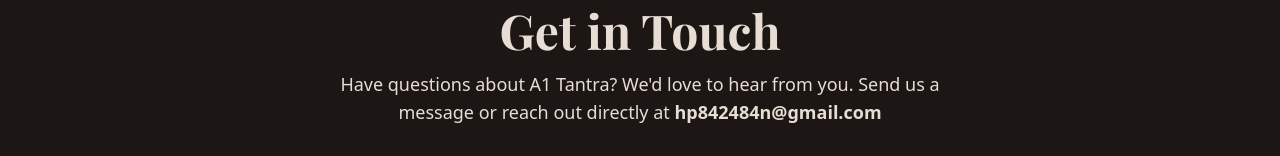
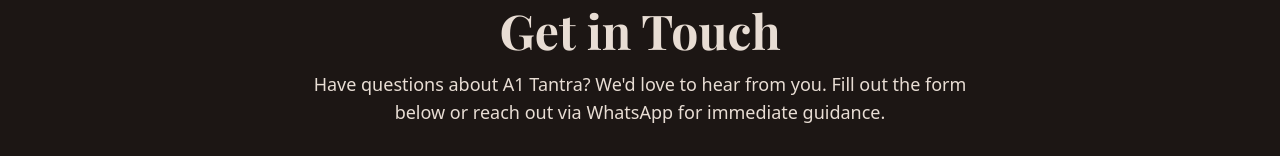
Before and after one commit to HarshalPatel1972/a1-tantra, a Next.js app: page /contact in a window 1280 px wide. Shown: the part 138-294 px from the top of the page. Built offline with nearby package versions, Linux system fonts and the light colour scheme; no server answers.

Commit message:
UI: Cleaned up contact page text and removed visible email address

```diff
--- a/app/contact/page.tsx
+++ b/app/contact/page.tsx
@@ -17,11 +17,8 @@ export default function ContactPage() {
               Get in Touch
             </h1>
             <p className="text-lg text-deep-brown/70 max-w-2xl mx-auto">
-              Have questions about A1 Tantra? We&apos;d love to hear from you. Send
-              us a message or reach out directly at{" "}
-              <a href="mailto:hp842484n@gmail.com" className="text-accent-red font-bold hover:underline">
-                hp842484n@gmail.com
-              </a>
+              Have questions about A1 Tantra? We&apos;d love to hear from you.
+              Fill out the form below or reach out via WhatsApp for immediate guidance.
             </p>
             <div className="mt-8 flex flex-wrap justify-center gap-6">
               <a
```
